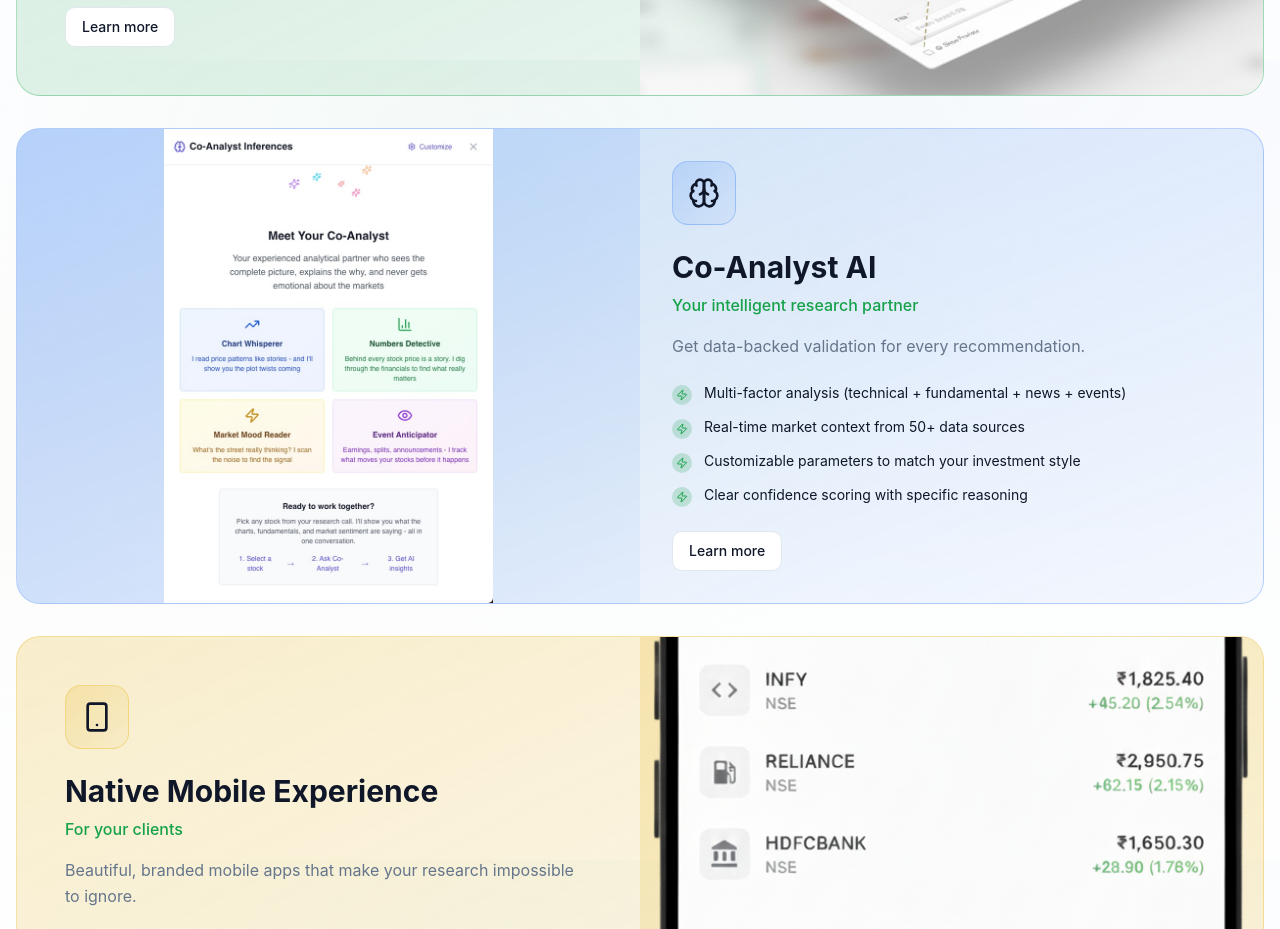
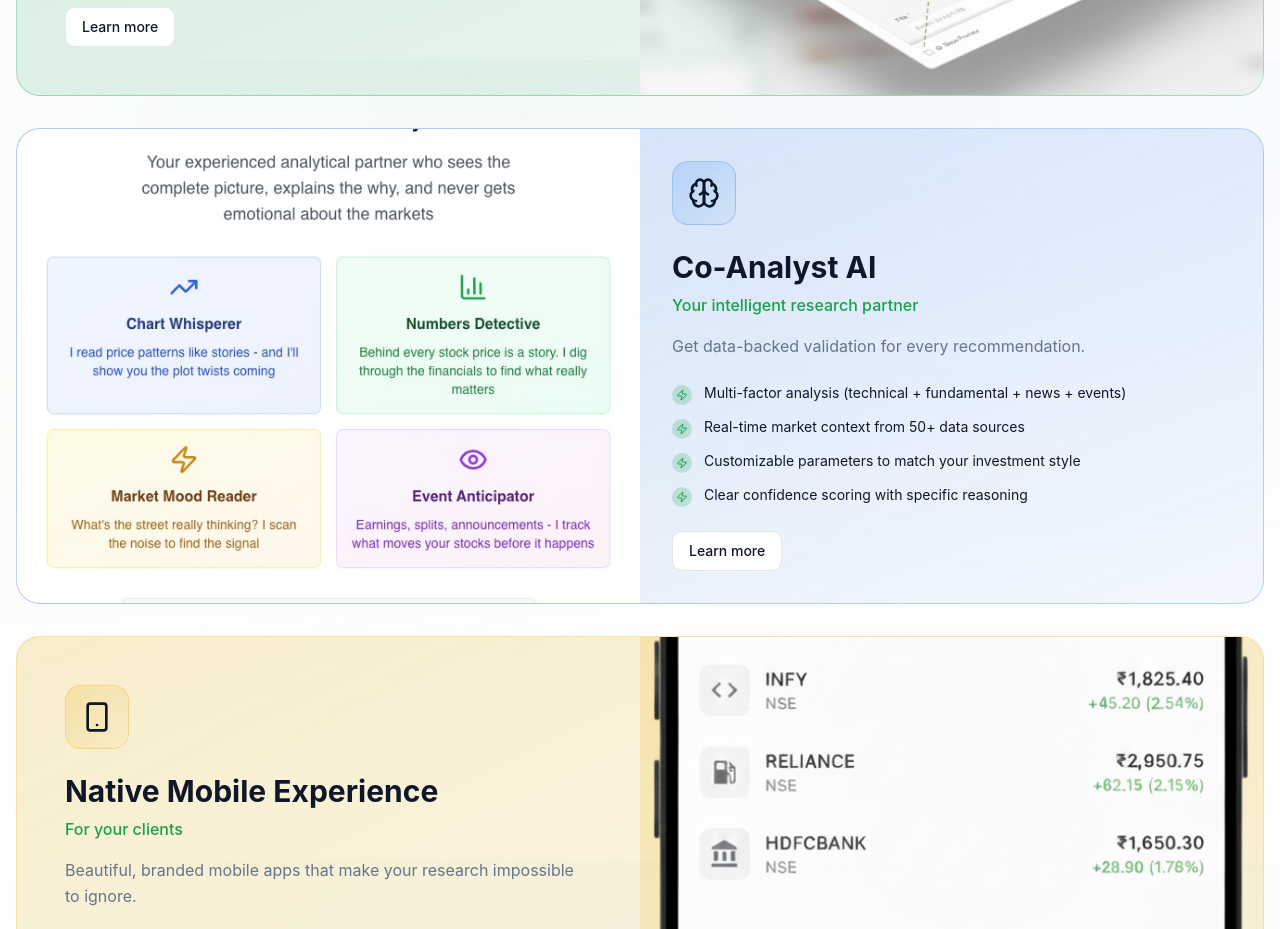
Before and after one commit to Raghavan1277/wisebypragmatic, a React (Vite) app: page / in a window 1280 px wide. Shown: the part 2340-3269 px from the top of the page. Built offline with nearby package versions, Linux system fonts and the light colour scheme; the HTML template or start-up script is replaced by a standard one.

Commit message:
Reverted to commit ad0b5641250016164e23f649a8200be9697ae6a8

```diff
--- a/src/components/ProductSuite.tsx
+++ b/src/components/ProductSuite.tsx
@@ -155,15 +155,9 @@ export const ProductSuite = () => {
                     {/* Image/Visual Column */}
                     <div className={`relative ${product.title === "Co-Analyst AI" ? "min-h-[150px] lg:min-h-[180px]" : product.title === "Native Mobile Experience" ? "" : "min-h-[400px] lg:min-h-[500px]"} bg-gradient-to-br ${product.gradient} flex items-center justify-center overflow-hidden ${!isEven ? 'lg:col-start-1' : ''}`}>
                       {product.image ? (
-                        product.title === "Native Mobile Experience" ? (
+                        product.title === "Native Mobile Experience" || product.title === "Co-Analyst AI" ? (
                           <div
                             className="absolute inset-0 bg-center bg-cover"
-                            style={{ backgroundImage: `url(${product.image})` }}
-                            aria-hidden="true"
-                          />
-                        ) : product.title === "Co-Analyst AI" ? (
-                          <div
-                            className="absolute inset-0 bg-center bg-contain bg-no-repeat"
                             style={{ backgroundImage: `url(${product.image})` }}
                             aria-hidden="true"
                           />
```
